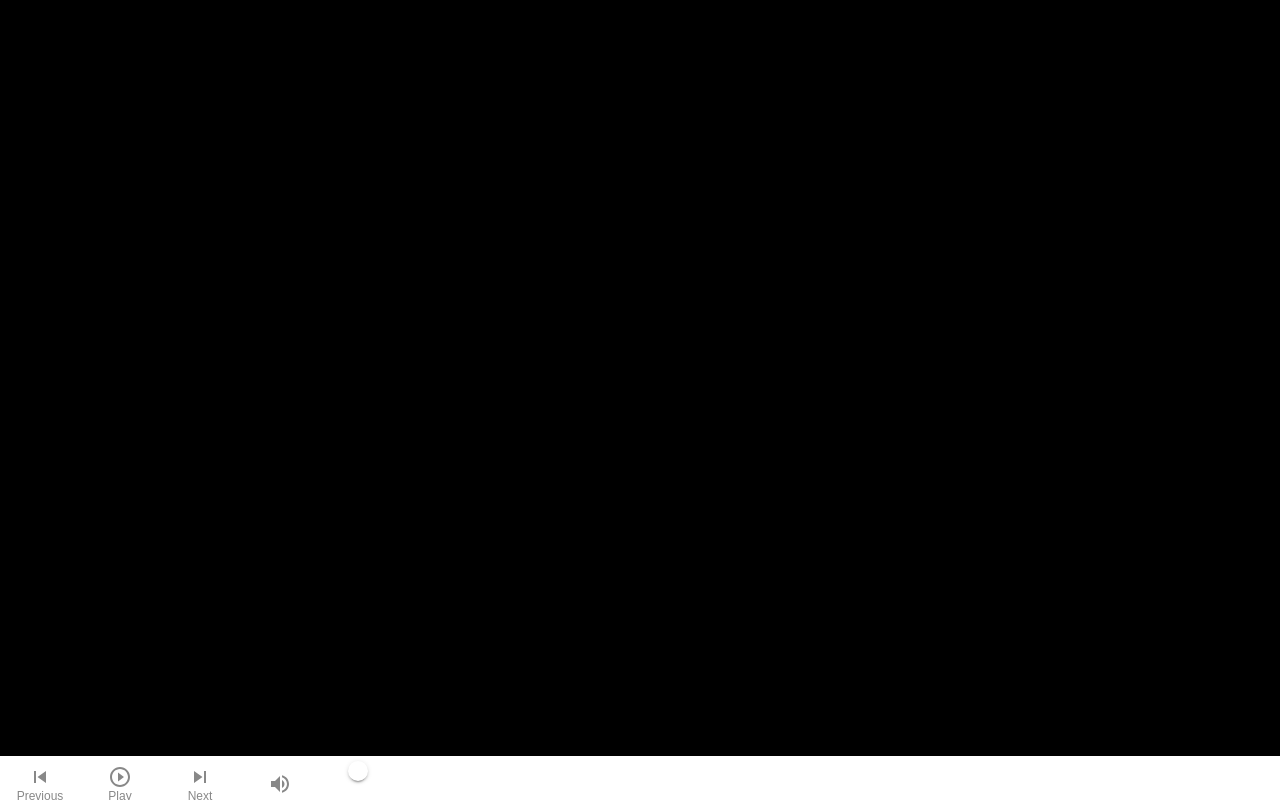
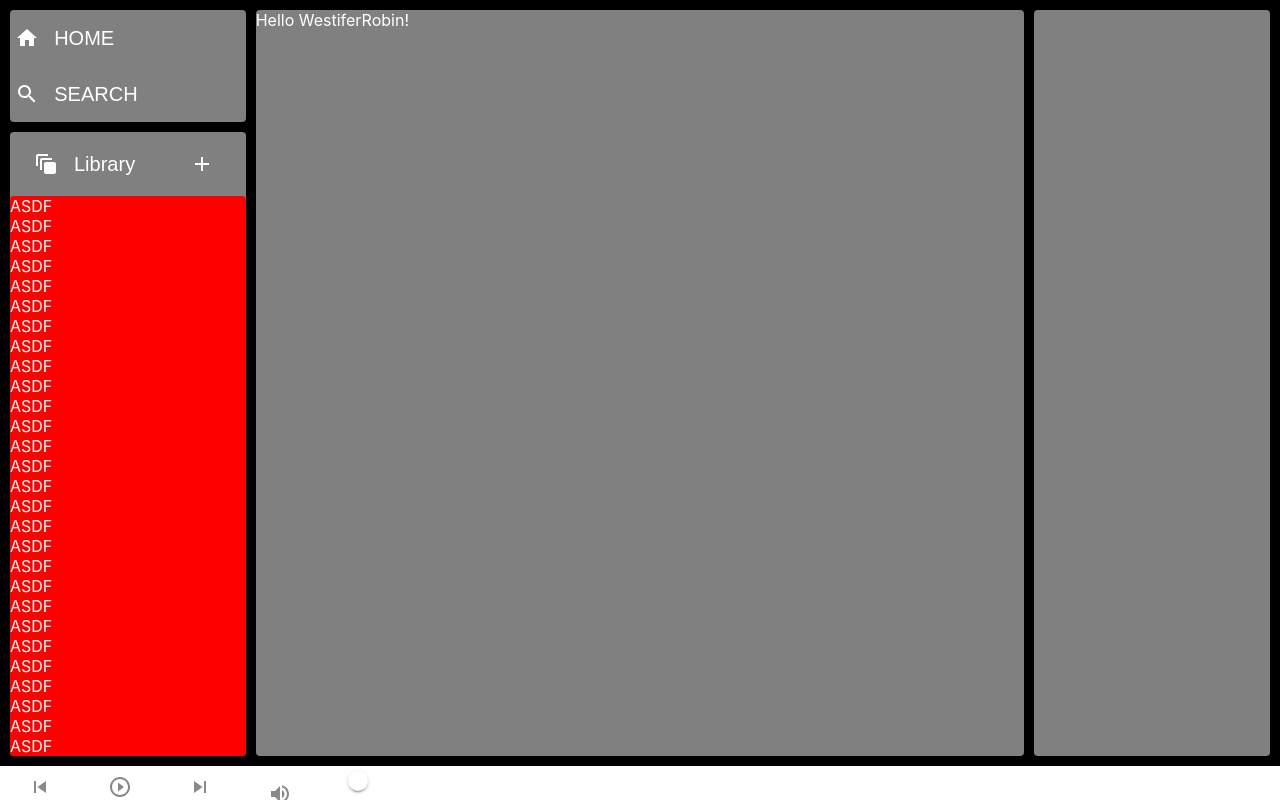
Before and after one commit to WestiferRobin/mood-radio, a React (Create React App) app: page / in a window 1280 px wide. Built offline with nearby package versions, Linux system fonts and the light colour scheme.

Commit message:
checking again

```diff
--- a/src/App.js
+++ b/src/App.js
@@ -1,16 +1,14 @@
 import React from 'react';
 import { ThemeProvider } from '@mui/material';
 import MainView from './components/views/MainView';
-import Player from './components/Player';
 import theme from './theme'; // Import custom theme
 import "./App.css";
 
 const App = () => {
   return (
     <ThemeProvider theme={theme}>
-      <div className="App" style={{height: "100vh", width: "100vw", backgroundColor: "red"}}>
+      <div className="App" style={{backgroundColor: "red"}}>
         <MainView />
-        <Player />
       </div>
     </ThemeProvider>
   );
--- a/src/components/views/MainView.js
+++ b/src/components/views/MainView.js
@@ -1,10 +1,12 @@
 import {
+  Box,
   Grid,
   Paper
 } from '@mui/material';
 import NavigationPaper from '../papers/NavigationPaper';
 import useMoodApi from '../../hooks/mood-library-hooks/useMoodApi';
 import useSearchApi from '../../hooks/mood-library-hooks/useSearchApi';
+import Player from '../Player';
 
 const MainView = () => {
   const backgroundColor = "black";
@@ -15,8 +17,9 @@ const MainView = () => {
   const { artists } = useSearchApi();
 
   return (
-    <Grid container style={{height: "94.5%", backgroundColor: backgroundColor}}>
-      {/* <Grid item xs={2.35} style={{ padding: paddingSize, paddingRight: paddingSize / 2, paddingLeft: paddingSize}}>
+    <Box>
+      <Grid container style={{backgroundColor: backgroundColor}}>
+        <Grid item xs={2.35} style={{ padding: paddingSize, paddingRight: paddingSize / 2, paddingLeft: paddingSize}}>
           <NavigationPaper paperColor={paperColor} paddingSize={paddingSize} height={"94%"} />
         </Grid>
         <Grid item xs={7.3} style={{ padding: paddingSize, paddingLeft: paddingSize / 2, paddingRight: paddingSize / 2}}>
@@ -28,8 +31,10 @@ const MainView = () => {
         <Grid item xs={2.35} style={{padding: paddingSize, paddingLeft: paddingSize / 2}}>
           <Paper square={false} style={{height: "100%", backgroundColor: paperColor}}>
           </Paper>
-      </Grid> */}
         </Grid>
+      </Grid>
+      <Player />
+    </Box>
   );
 };
 
```
Also changed, not shown: src/components/navigation/Sidebar.js (renamed from src/components/Sidebar.js). Lines whose indentation alone changed are shown as unchanged.
